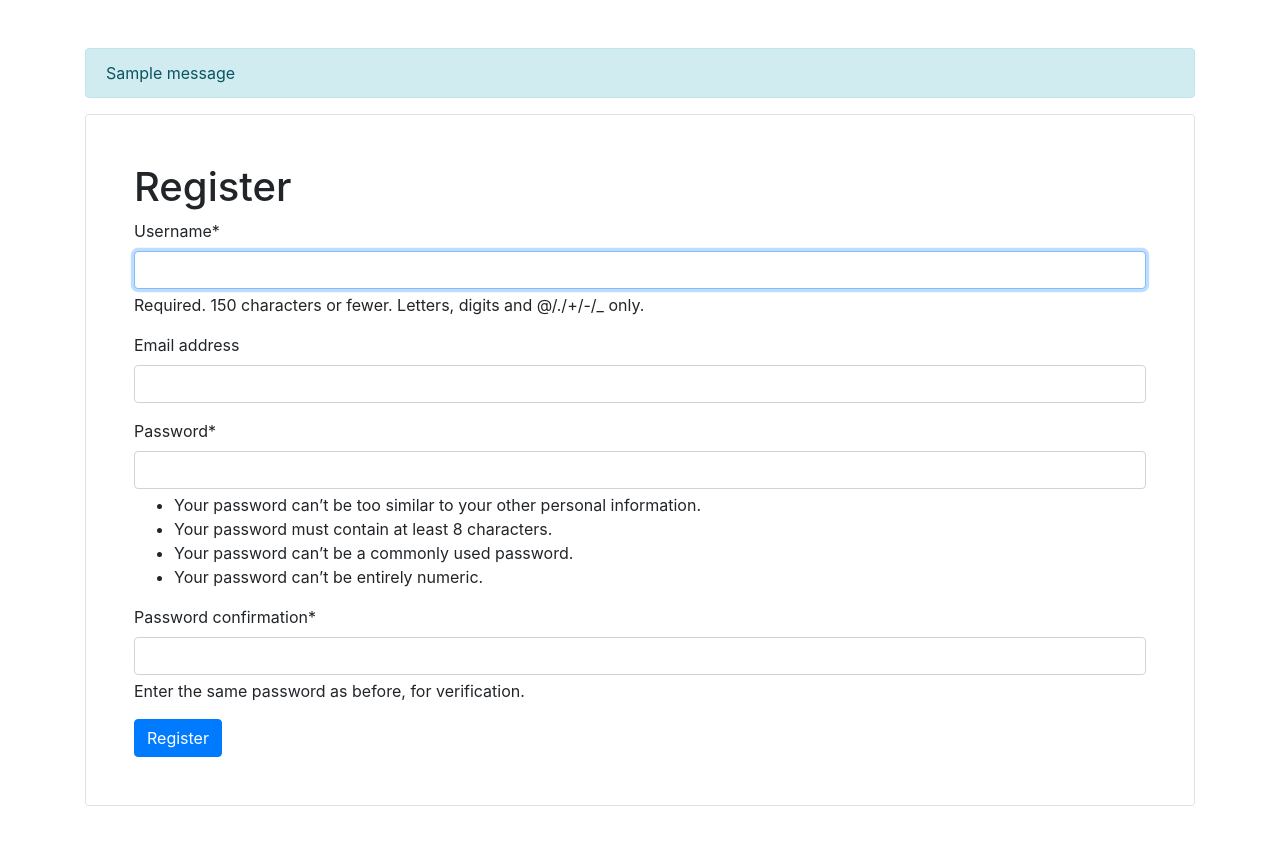
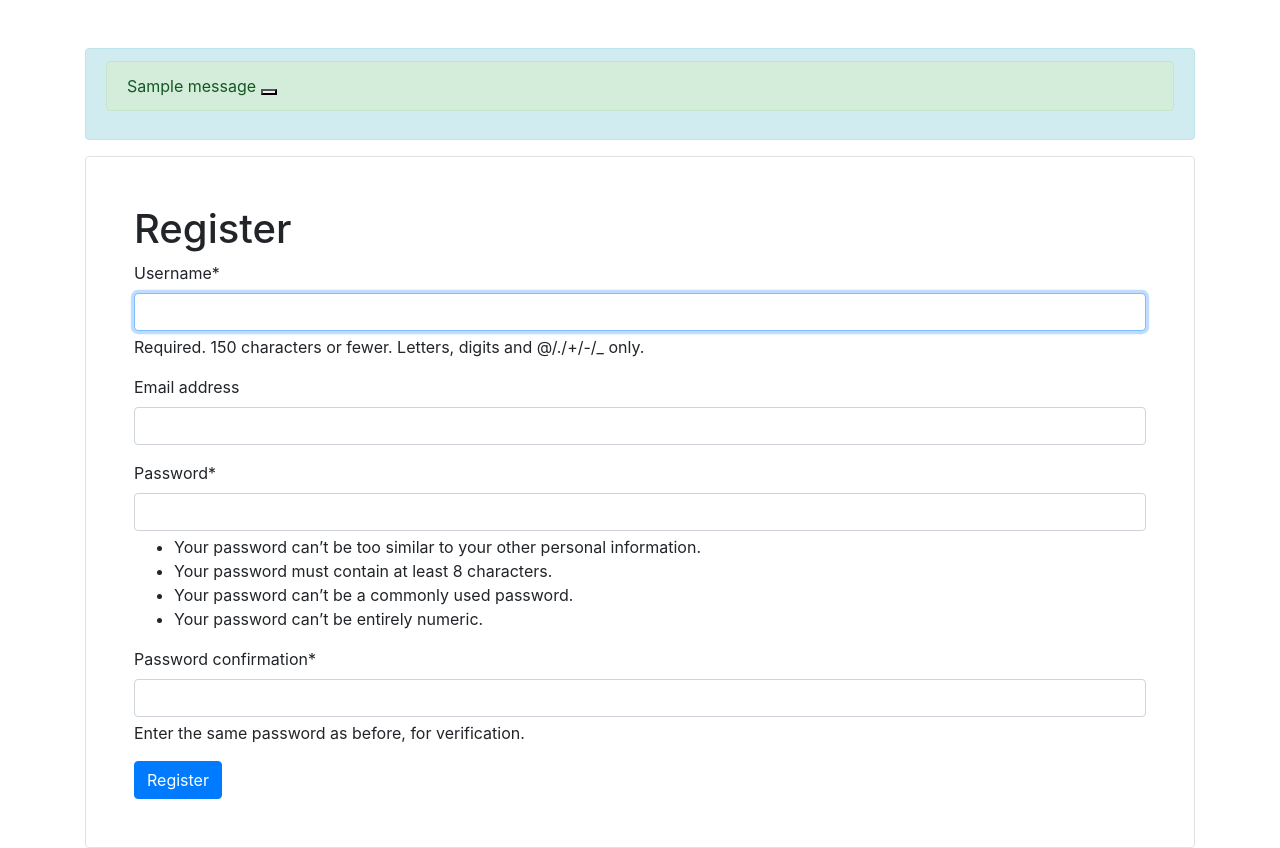
Before and after one commit to D-Eva-Code/Project_management_system, a Django app: template project_management_system/userapp/templates/register.html in a window 1280 px wide. Before the commit the page ends 806 px from the top, so only its background shows below. Run offline with Django 5.2, Linux system fonts and the light colour scheme; the template is opened without the code that fills it: values that come from a table or form of the project are taken from there, others are empty; one stand-in notice (Sample message) is shown; some libraries are stand-ins or nearby versions.

Commit message:
added dismiss button for message alert

```diff
--- a/project_management_system/userapp/templates/register.html
+++ b/project_management_system/userapp/templates/register.html
@@ -11,9 +11,14 @@
 <body>
     <div class= "container">
         <div class="alert alert-info mt-5" role="alert">
+            {% if messages %}
             {% for message in messages %}
-                {{ message }}
+                <div class="alert alert-{{ message.tags }} alert-dismissible fade show" role="alert">
+                    {{ message }}
+                <button type="button" class="btn-close" data-bs-dismiss="alert" aria-label="Close"></button>
+            </div>
             {% endfor %}
+            {% endif %}
         </div>
         <div class= "border border-3 p-5 rounded" >
         <h1>Register</h1>
--- a/project_management_system/userapp/views.py
+++ b/project_management_system/userapp/views.py
@@ -1,5 +1,7 @@
 from django.shortcuts import render
 from .forms import userform
+from django.contrib import messages
+
 # Create your views here.
 
 def register(request):
```
